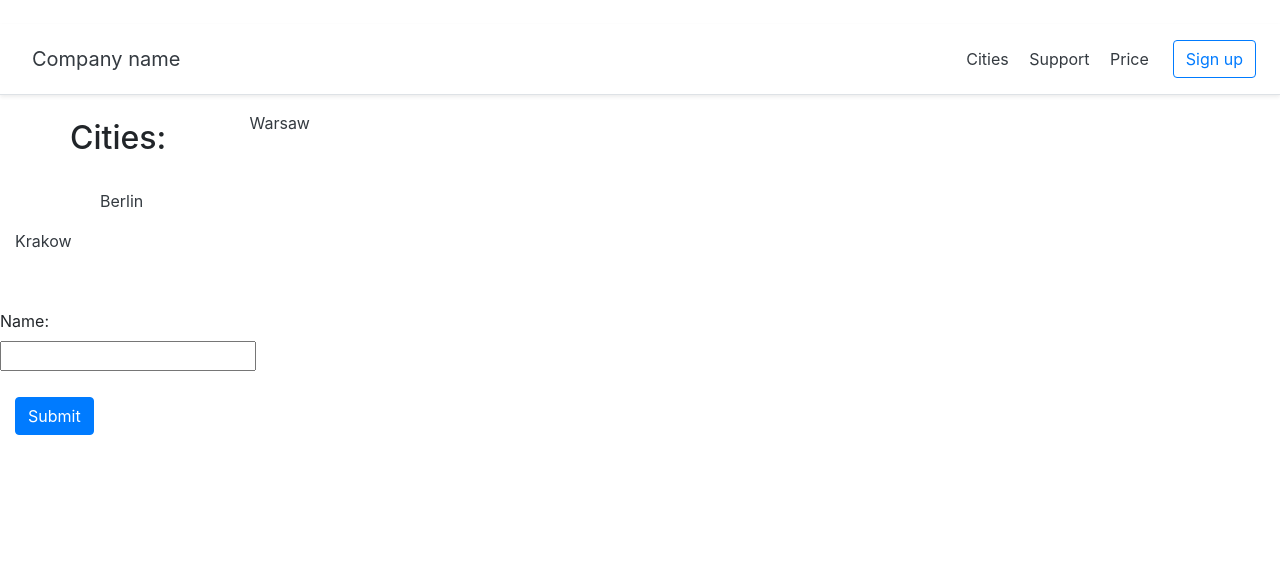
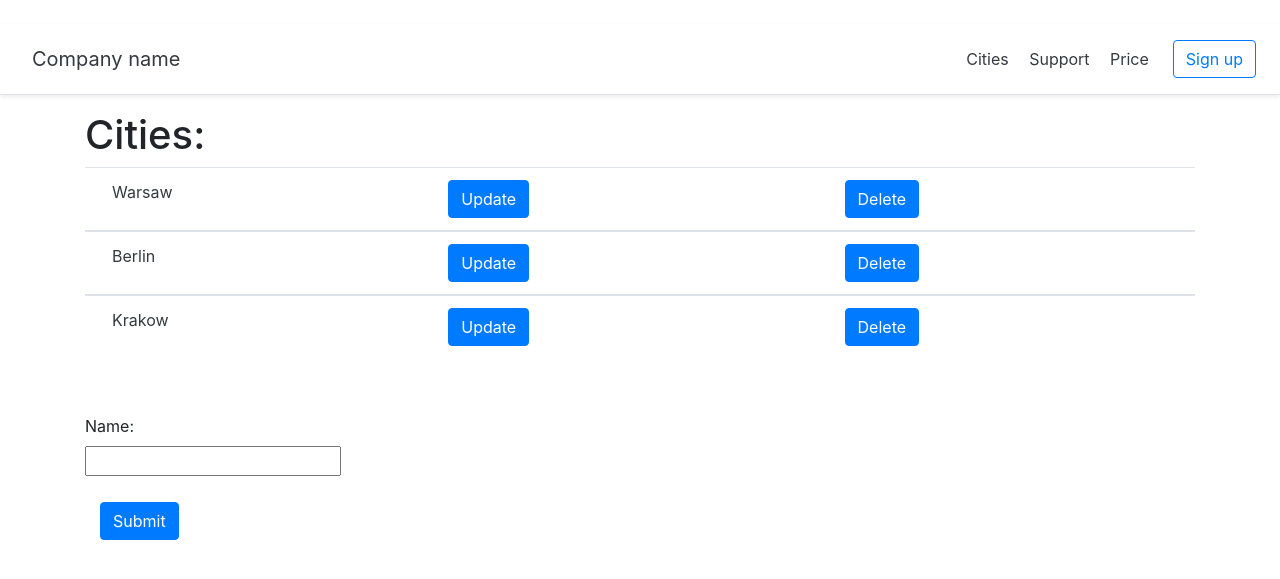
Before and after one commit to pinballtec/Train-route-finder, a Django app: page /cities/ in a window 1280 px wide. Shown: the top 579 px of the page. Run offline with Django 4.2, Linux system fonts and the light colour scheme; data comes from the database, SQL or seed files in the repository; both versions use the stored data as it was after the commit.

Commit message:
big fix on city showcase + more fuctionality on showcase

```diff
--- a/main_app/cities/templates/cities/index.html
+++ b/main_app/cities/templates/cities/index.html
@@ -1,38 +1,41 @@
 {% extends "cities/base.html" %}
     {% block content %}
     <div CLASS="container">
-            <div class="row">
-                <div class="row mb-3">
-
-                    <div class="col-md-8 mx-auto my-2">
-                        <h2 class="display-6">Cities: </h2>
-                    </div>
-                    <div class="col-sm-4 themed-grid-col">
+        <h1>Cities: </h1>
+        <div class="row">
+            <div class="col-md">
+                    <table class="table">
                         {% for object in context %}
-                        <p><a class="col-sm-2 text-dark" href="{% url 'detail_view' object.pk %}">{{object.name}}</a></p>
-                    </div>
-
-                </div>
-            </div>
-
-        {% endfor %}
-
-
-<!--        <form>-->
-<!--            <label>Name</label>-->
-<!--        </form>-->
+                            <tbody>
+                                <tr>
+                                    <td>
+                                        <a class="col-sm-2 text-dark" href="{% url 'detail_view' object.pk %}">{{object.name}}</a>
+                                    </td>
+                                    <td>
+                                        <a class="col-sm-2 text-dark" href="{% url 'update_view' object.id %}">
+                                            <button type="submit" class="btn btn-primary">Update</button>
+                                        </a>
+                                    </td>
+                                    <td>
+                                        <a class="col-sm-2 text-dark" href="{% url 'delete_view' object.id %}">
+                                            <button type="submit" class="btn btn-primary">Delete</button>
+                                        </a>
+                                    </td>
+                                </tr>
+                            </tbody>
+                        {% endfor %}
+                    </table>
+           </div>
+        </div>
         <div class="row">
                 <div style="margin-top: 40px;" class="col-sm-2 themed-grid-col">
                     <form action="" method="POST">
                         {% csrf_token %}
                       <div class="col-xs-1">
-        <!--                <div class="col">-->
-        <!--                  <input type="text" class="form-control" placeholder="City Name">-->
-        <!--                </div>-->
                           {{form.as_p}}
                       </div>
                         <div class="col">
-                        <input class="btn btn-primary" type="submit" value="Submit" style="margin-top: 10px">
+                            <input class="btn btn-primary" type="submit" value="Submit" style="margin-top: 10px">
                         </div>
                     </form>
                 </div>
```
Also changed, not shown: main_app/db.sqlite3.
